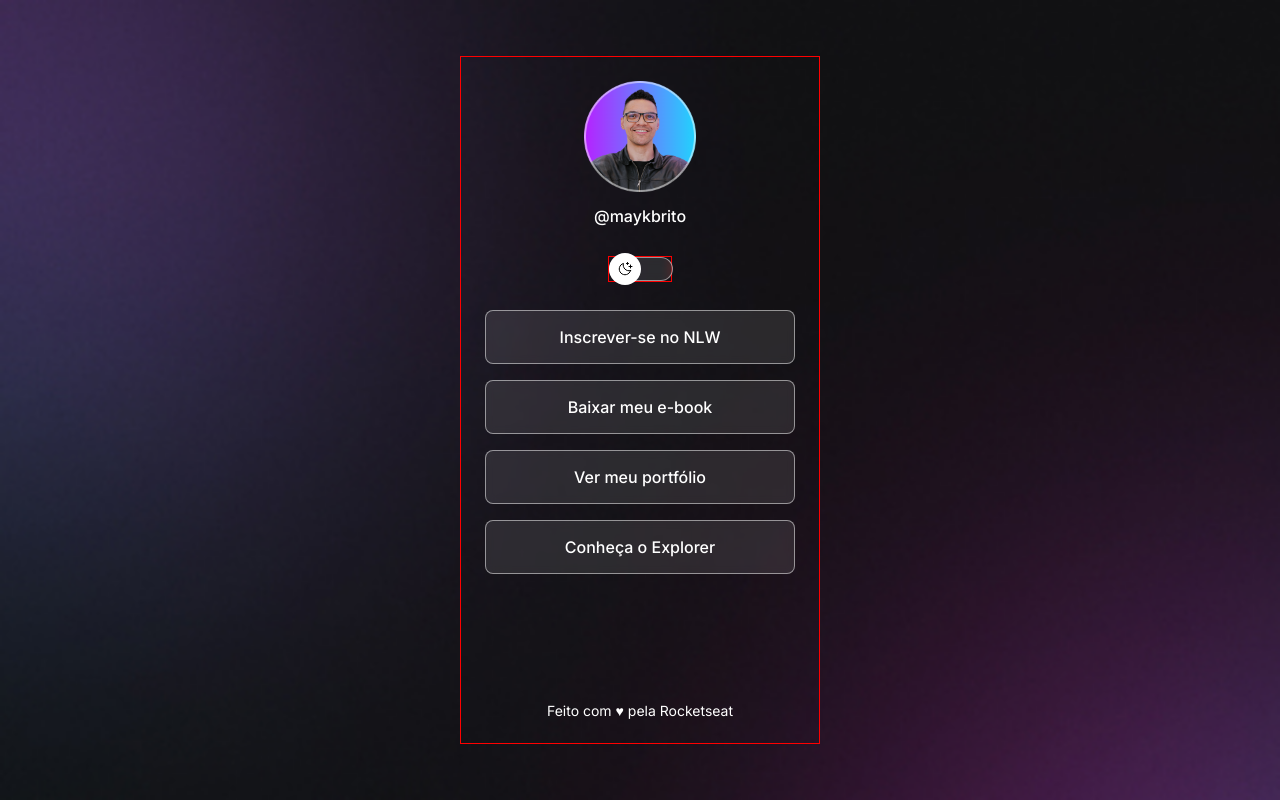
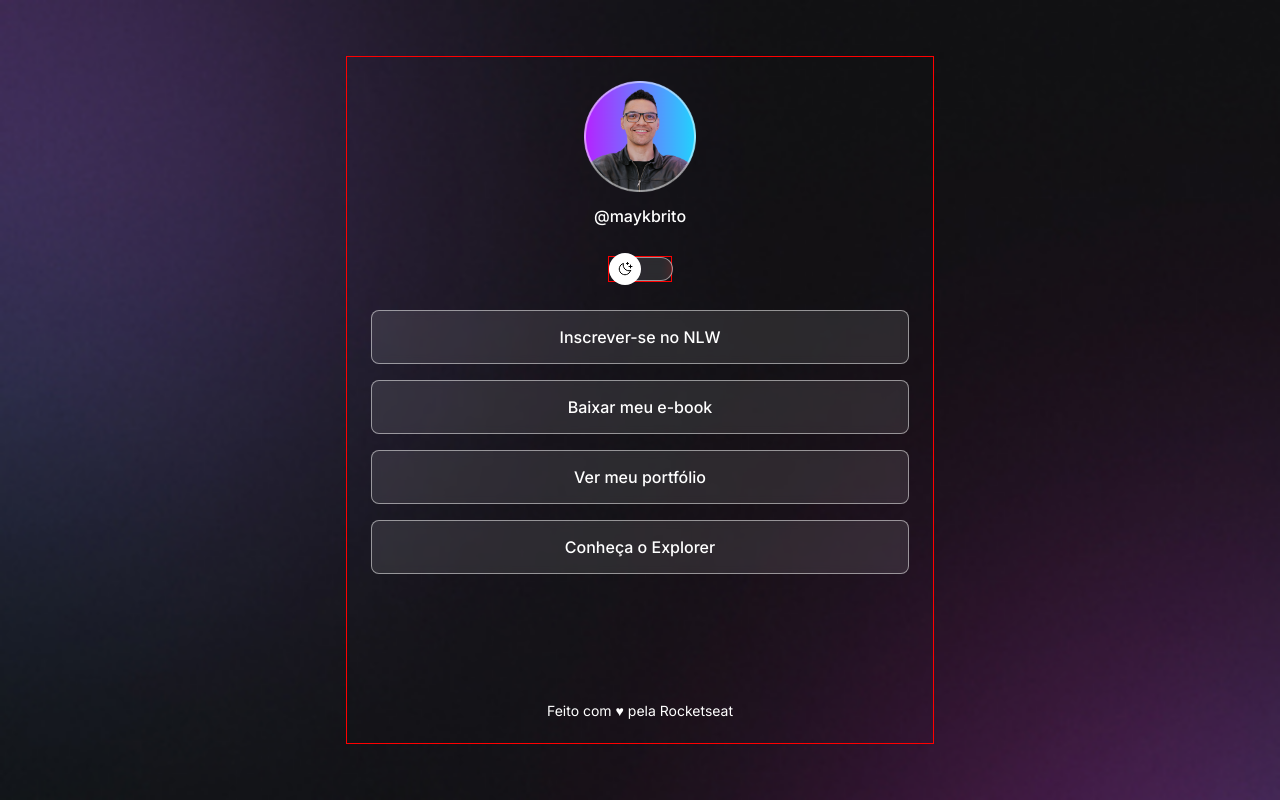
Before and after one commit to Babi1724/Cart-o-de-visita, a plain HTML site: page index.html in a window 1280 px wide. Drawn offline with nearby package versions, Linux system fonts and the light colour scheme.

Commit message:
ajuste na largura do container

```diff
--- a/styles.css
+++ b/styles.css
@@ -44,7 +44,8 @@ body * { /* o * é o seletor universal, ou seja, tudo o que estiver aqui, vai pa
 }
 
 #container{
-    width: 360px;
+    width: 100%;
+    max-width: 588px; /* a max- witdh dá uma largura maxima de até onde o projeto pode chegar no dispositivo */
     border: 1px solid red; /* border poder ter até tres propriedades */
     /*margin: auto ; serve para alinhar as div ao meio */
     margin: 56px auto 0px;
```
